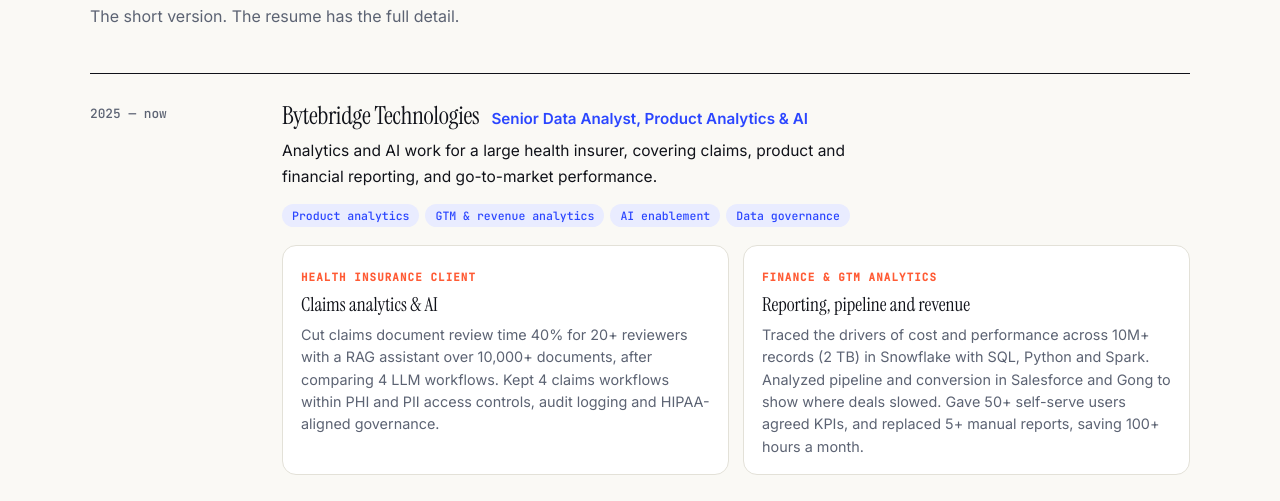
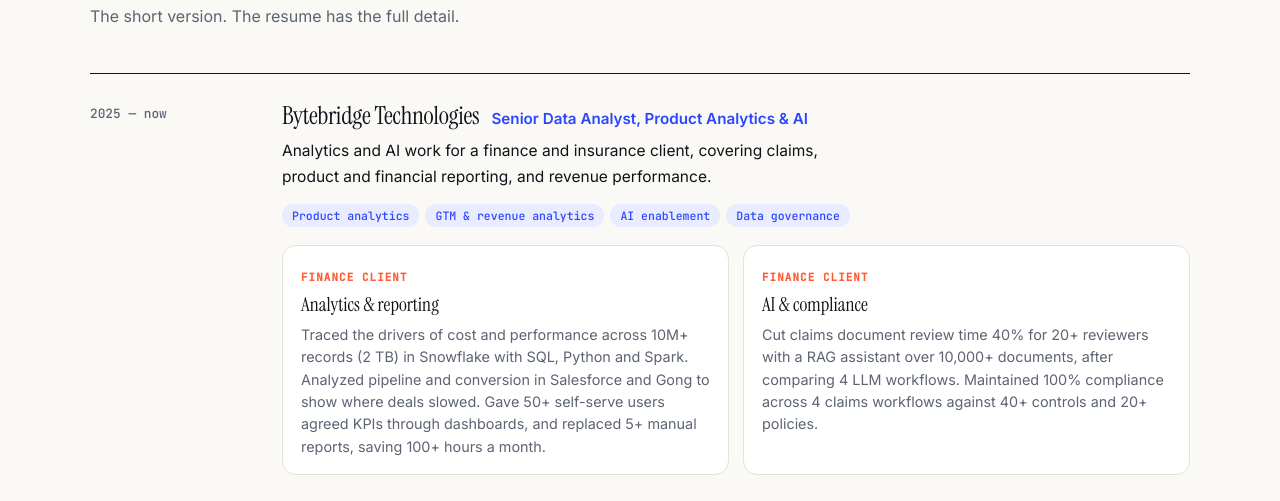
Before and after one commit to Jaivinay/Jaivinay.github.io, a plain HTML site: page index.html in a window 1280 px wide. Shown: the part 1347-1848 px from the top of the page. Drawn offline with Linux system fonts and the light colour scheme.

Commit message:
Portfolio: finance client label for current role, GTM and AI work in the text
Co-Authored-By: Claude Sonnet 5.5 <noreply@anthropic.com>
Claude-Session: https://claude.ai/code/session_014vAnLYXN9gZpD3HCW2GkFz

```diff
--- a/index.html
+++ b/index.html
@@ -237,9 +237,9 @@ html.js .rv.in{opacity:1;transform:none}
   <div class="xp rv">
     <div class="r"><div class="y">2025 — now</div><div>
       <h3><span class="co">Bytebridge Technologies</span><span class="rl">Senior Data Analyst, Product Analytics &amp; AI</span></h3>
-      <p class="sum">Analytics and AI work for a large health insurer, covering claims, product and financial reporting, and go-to-market performance.</p>
+      <p class="sum">Analytics and AI work for a finance and insurance client, covering claims, product and financial reporting, and revenue performance.</p>
       <div class="roles" aria-label="Focus areas"><span>Product analytics</span><span>GTM &amp; revenue analytics</span><span>AI enablement</span><span>Data governance</span></div>
-      <div class="engs"><div class="eng"><span class="lab">Health insurance client</span><h4>Claims analytics &amp; AI</h4><p>Cut claims document review time 40% for 20+ reviewers with a RAG assistant over 10,000+ documents, after comparing 4 LLM workflows. Kept 4 claims workflows within PHI and PII access controls, audit logging and HIPAA-aligned governance.</p></div><div class="eng"><span class="lab">Finance &amp; GTM analytics</span><h4>Reporting, pipeline and revenue</h4><p>Traced the drivers of cost and performance across 10M+ records (2 TB) in Snowflake with SQL, Python and Spark. Analyzed pipeline and conversion in Salesforce and Gong to show where deals slowed. Gave 50+ self-serve users agreed KPIs, and replaced 5+ manual reports, saving 100+ hours a month.</p></div></div></div></div>
+      <div class="engs"><div class="eng"><span class="lab">Finance client</span><h4>Analytics &amp; reporting</h4><p>Traced the drivers of cost and performance across 10M+ records (2 TB) in Snowflake with SQL, Python and Spark. Analyzed pipeline and conversion in Salesforce and Gong to show where deals slowed. Gave 50+ self-serve users agreed KPIs through dashboards, and replaced 5+ manual reports, saving 100+ hours a month.</p></div><div class="eng"><span class="lab">Finance client</span><h4>AI &amp; compliance</h4><p>Cut claims document review time 40% for 20+ reviewers with a RAG assistant over 10,000+ documents, after comparing 4 LLM workflows. Maintained 100% compliance across 4 claims workflows against 40+ controls and 20+ policies.</p></div></div></div></div></div>
     <div class="r"><div class="y">2025</div><div>
       <h3><span class="co">University of South Florida</span><span class="rl">Graduate Assistant, Data Analytics &amp; Statistics</span></h3>
       <p class="sum">Taught and supported applied analytics, statistics and machine learning for graduate students.</p>
```
